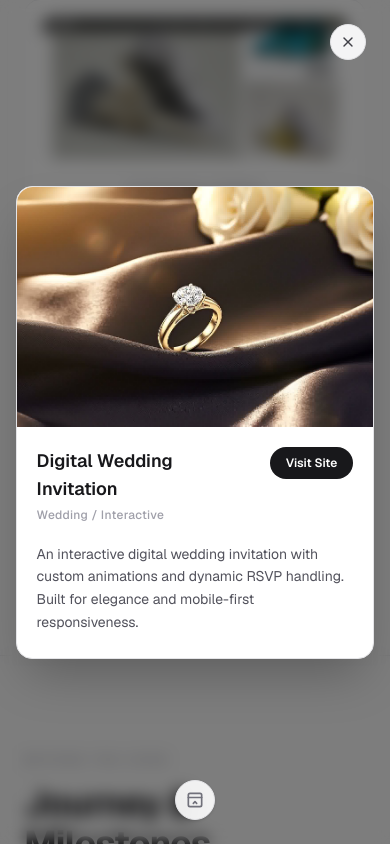
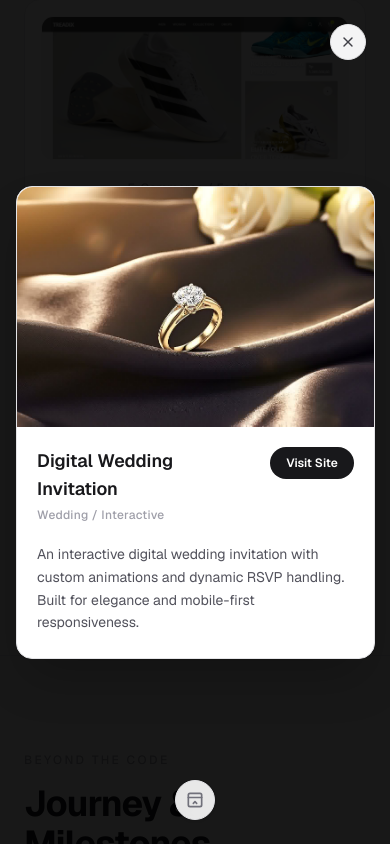
Before and after one commit to andreasivan636/portfolio, a Next.js app: page / in a window 390 px wide. Both pictures are taken after a click on the item 195 px from the left and 3481 px from the top of the page. Shown: the part 3059-3903 px from the top of the page. Built offline with nearby package versions, Linux system fonts and the light colour scheme.

Commit message:
fix: optimize project detail modal animation and remove backdrop blur for mobile

```diff
--- a/components/ui/expandable-cards.tsx
+++ b/components/ui/expandable-cards.tsx
@@ -6,7 +6,7 @@ import { AnimatePresence, motion } from "framer-motion";
 
 // --- OUTSIDE CLICK HOOK ---
 export const useOutsideClick = (
-  ref: React.RefObject<HTMLDivElement>,
+  ref: React.RefObject<HTMLDivElement | null>,
   callback: (event: MouseEvent | TouchEvent) => void
 ) => {
   useEffect(() => {
@@ -22,6 +22,29 @@ export const useOutsideClick = (
     };
   }, [ref, callback]);
 };
+
+// --- MOBILE DETECTION HOOK ---
+function subscribeMediaQuery(callback: () => void) {
+  const mql = window.matchMedia("(max-width: 767px)");
+  mql.addEventListener("change", callback);
+  return () => mql.removeEventListener("change", callback);
+}
+
+function getMobileSnapshot() {
+  return window.matchMedia("(max-width: 767px)").matches;
+}
+
+function getMobileServerSnapshot() {
+  return false;
+}
+
+function useIsMobile() {
+  return React.useSyncExternalStore(
+    subscribeMediaQuery,
+    getMobileSnapshot,
+    getMobileServerSnapshot
+  );
+}
 
 // --- CARD TYPE ---
 export interface ProjectCard {
@@ -178,6 +201,7 @@ export function ExpandableCardList({ cards }: CardListProps) {
   const [active, setActive] = useState<ProjectCard | null>(null);
   const ref = useRef<HTMLDivElement>(null!);
   const id = useId();
+  const isMobile = useIsMobile();
 
   useEffect(() => {
     const onKeyDown = (event: KeyboardEvent) => {
@@ -202,7 +226,8 @@ export function ExpandableCardList({ cards }: CardListProps) {
             initial={{ opacity: 0 }}
             animate={{ opacity: 1 }}
             exit={{ opacity: 0 }}
-            className="fixed inset-0 bg-black/50 backdrop-blur-sm h-full w-full z-10"
+            transition={{ duration: 0.2 }}
+            className="fixed inset-0 max-md:backdrop-blur-none max-md:bg-black/90 md:bg-black/50 md:backdrop-blur-sm h-full w-full z-10"
           />
         )}
       </AnimatePresence>
@@ -212,22 +237,42 @@ export function ExpandableCardList({ cards }: CardListProps) {
           <div className="fixed inset-0 grid place-items-center z-[100]">
             <motion.button
               key={`button-${active.title}-${id}`}
-              layout
               initial={{ opacity: 0 }}
               animate={{ opacity: 1 }}
-              exit={{ opacity: 0, transition: { duration: 0.05 } }}
-              className="flex absolute top-6 right-6 lg:top-4 lg:right-4 items-center justify-center bg-zinc-100 dark:bg-zinc-800 text-zinc-700 dark:text-zinc-200 rounded-full h-9 w-9 z-50 border border-zinc-200 dark:border-zinc-700"
+              exit={{ opacity: 0, transition: { duration: 0.1 } }}
+              className="flex absolute top-6 right-6 lg:top-4 lg:right-4 items-center justify-center bg-zinc-100 dark:bg-zinc-800 text-zinc-700 dark:text-zinc-200 rounded-full h-9 w-9 z-50 border border-zinc-200 dark:border-zinc-700 cursor-pointer"
               onClick={() => setActive(null)}
+              aria-label="Close dialog"
             >
               <CloseIcon />
             </motion.button>
 
             <motion.div
-              layoutId={`card-${active.title}-${id}`}
+              layoutId={isMobile ? undefined : `card-${active.title}-${id}`}
               ref={ref}
-              className="w-[92%] md:w-full max-w-[500px] max-h-[85vh] md:h-fit flex flex-col bg-white dark:bg-zinc-900 border border-zinc-200 dark:border-zinc-800 rounded-2xl overflow-hidden shadow-2xl z-40"
+              initial={
+                isMobile
+                  ? { opacity: 0, scale: 0.95, y: 20 }
+                  : { opacity: 0 }
+              }
+              animate={{ opacity: 1, scale: 1, y: 0 }}
+              exit={
+                isMobile
+                  ? { opacity: 0, scale: 0.95, y: 20 }
+                  : { opacity: 0 }
+              }
+              transition={{ type: "tween", ease: "easeInOut", duration: 0.3 }}
+              className="w-[92%] md:w-full max-w-[500px] max-h-[85vh] md:h-fit flex flex-col bg-white dark:bg-zinc-900 border border-zinc-200 dark:border-zinc-800 rounded-2xl overflow-hidden shadow-2xl z-40 transform-gpu will-change-[transform,opacity]"
             >
-              <motion.div layoutId={`image-${active.title}-${id}`}>
+              <motion.div
+                layoutId={isMobile ? undefined : `image-${active.title}-${id}`}
+                initial={isMobile ? { opacity: 0 } : undefined}
+                animate={isMobile ? { opacity: 1 } : undefined}
+                transition={{
+                  duration: isMobile ? 0.25 : 0.3,
+                  ease: "easeInOut",
+                }}
+              >
                 <Image
                   priority
                   width={500}
@@ -242,25 +287,48 @@ export function ExpandableCardList({ cards }: CardListProps) {
                 <div className="flex justify-between items-start p-5 md:p-6 shrink-0">
                   <div className="pr-4">
                     <motion.h3
-                      layoutId={`title-${active.title}-${id}`}
+                      layoutId={
+                        isMobile ? undefined : `title-${active.title}-${id}`
+                      }
                       className="font-semibold text-zinc-900 dark:text-zinc-100 text-lg"
+                      transition={{
+                        type: "tween",
+                        ease: "easeInOut",
+                        duration: 0.3,
+                      }}
                     >
                       {active.title}
                     </motion.h3>
                     <motion.p
-                      layoutId={`description-${active.description}-${id}`}
+                      layoutId={
+                        isMobile
+                          ? undefined
+                          : `description-${active.description}-${id}`
+                      }
                       className="text-zinc-400 text-xs mt-1 font-medium tracking-wide"
+                      transition={{
+                        type: "tween",
+                        ease: "easeInOut",
+                        duration: 0.3,
+                      }}
                     >
                       {active.description}
                     </motion.p>
                   </div>
 
                   <motion.a
-                    layoutId={`button-${active.title}-${id}`}
+                    layoutId={
+                      isMobile ? undefined : `button-${active.title}-${id}`
+                    }
                     href={active.ctaLink}
                     target="_blank"
                     rel="noopener noreferrer"
                     className="px-4 py-2 text-xs rounded-full font-semibold bg-zinc-900 hover:bg-zinc-700 dark:bg-zinc-100 dark:hover:bg-zinc-300 text-white dark:text-zinc-900 transition-colors whitespace-nowrap"
+                    transition={{
+                      type: "tween",
+                      ease: "easeInOut",
+                      duration: 0.3,
+                    }}
                   >
                     {active.ctaText}
                   </motion.a>
@@ -268,10 +336,10 @@ export function ExpandableCardList({ cards }: CardListProps) {
 
                 <div className="relative px-5 md:px-6 pb-6 overflow-y-auto">
                   <motion.div
-                    layout
                     initial={{ opacity: 0 }}
                     animate={{ opacity: 1 }}
                     exit={{ opacity: 0 }}
+                    transition={{ duration: 0.2 }}
                     className="text-zinc-600 dark:text-zinc-400 text-sm leading-relaxed"
                   >
                     {typeof active.content === "function"
@@ -288,14 +356,16 @@ export function ExpandableCardList({ cards }: CardListProps) {
       <ul className="w-full grid grid-cols-1 md:grid-cols-2 gap-4">
         {cards.map((card) => (
           <motion.li
-            layoutId={`card-${card.title}-${id}`}
+            layoutId={isMobile ? undefined : `card-${card.title}-${id}`}
             key={card.title}
             onClick={() => setActive(card)}
             className="p-4 flex flex-col md:flex-row items-center gap-5 bg-white dark:bg-zinc-900/60 border border-zinc-200 dark:border-zinc-800 hover:border-zinc-400 dark:hover:border-zinc-600 rounded-2xl cursor-pointer transition-colors group"
+            transition={{ type: "tween", ease: "easeInOut", duration: 0.3 }}
           >
             <motion.div
-              layoutId={`image-${card.title}-${id}`}
+              layoutId={isMobile ? undefined : `image-${card.title}-${id}`}
               className="w-full md:w-36 shrink-0"
+              transition={{ type: "tween", ease: "easeInOut", duration: 0.3 }}
             >
               <Image
                 width={200}
@@ -308,14 +378,20 @@ export function ExpandableCardList({ cards }: CardListProps) {
 
             <div className="flex flex-col justify-center items-center md:items-start text-center md:text-left w-full">
               <motion.p
-                layoutId={`description-${card.description}-${id}`}
+                layoutId={
+                  isMobile
+                    ? undefined
+                    : `description-${card.description}-${id}`
+                }
                 className="text-zinc-400 text-xs mb-1.5 font-medium tracking-wide"
+                transition={{ type: "tween", ease: "easeInOut", duration: 0.3 }}
               >
                 {card.description}
               </motion.p>
               <motion.h3
-                layoutId={`title-${card.title}-${id}`}
+                layoutId={isMobile ? undefined : `title-${card.title}-${id}`}
                 className="font-semibold text-zinc-900 dark:text-zinc-100 text-base mb-3"
+                transition={{ type: "tween", ease: "easeInOut", duration: 0.3 }}
               >
                 {card.title}
               </motion.h3>
```
